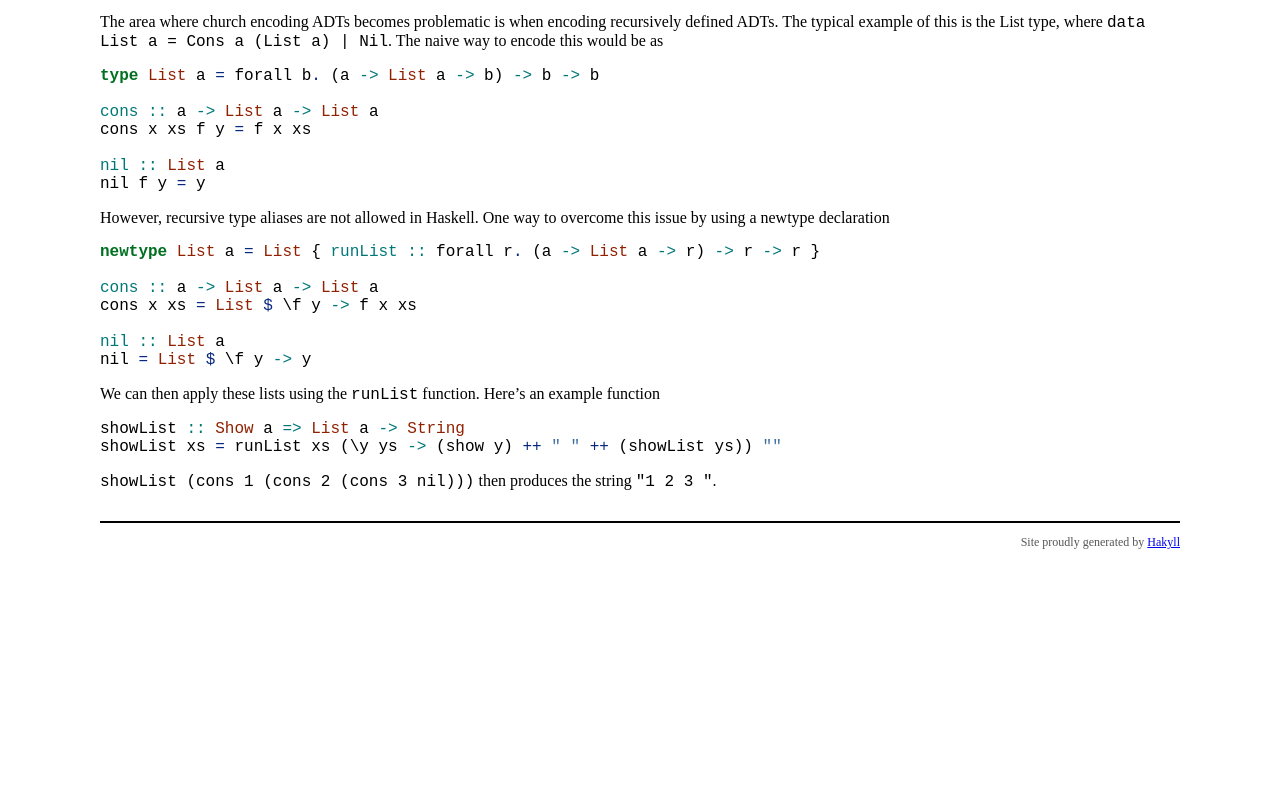
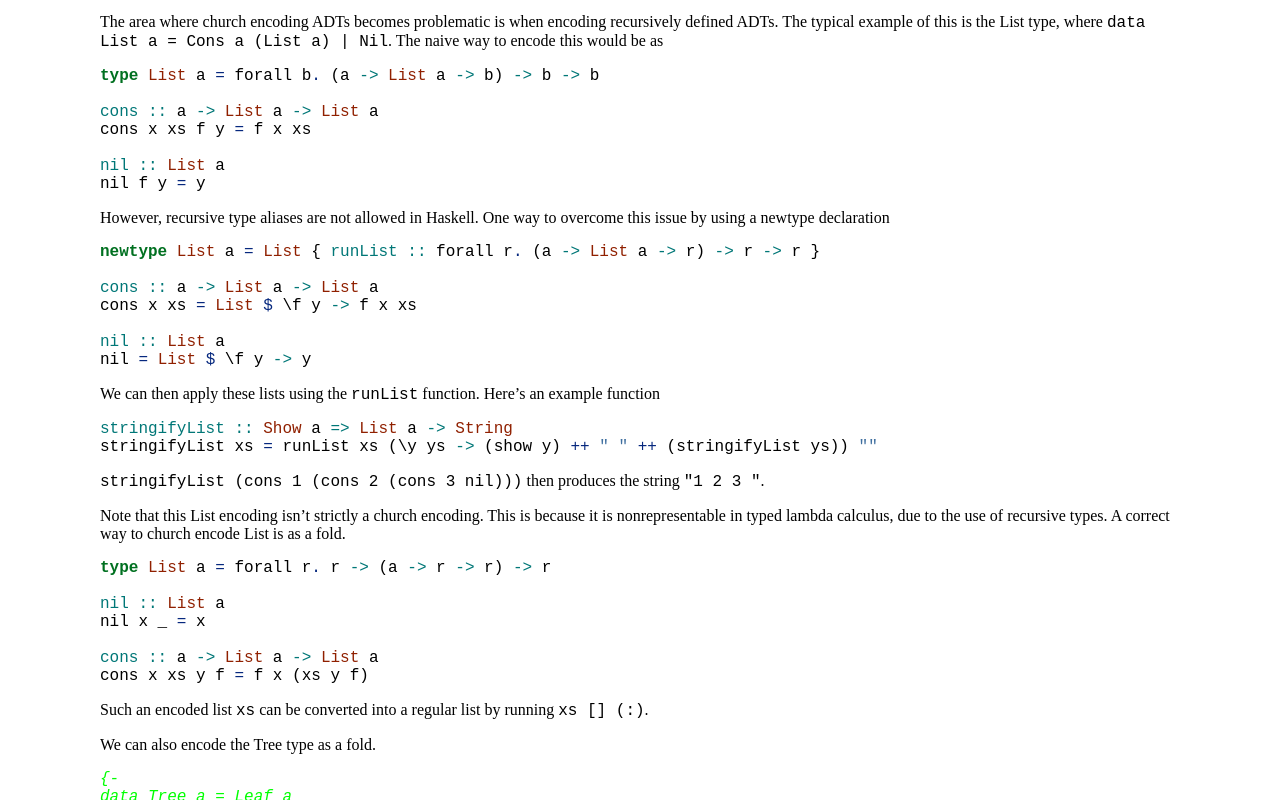
Before and after one commit to lambda-11235/lambda-11235.github.io, a plain HTML site: page posts/2016-06-17-church-encode-adts.html in a window 1280 px wide. Shown: the part 2000-2800 px from the top of the page. Before the commit the page ends 2567 px from the top, so only its background shows below. Drawn offline with Linux system fonts and the light colour scheme.

Commit message:
Updated church post.

```diff
--- a/posts/2016-06-17-church-encode-adts.html
+++ b/posts/2016-06-17-church-encode-adts.html
@@ -47,7 +47,7 @@ foo trpl <span class="fu">=</span> trpl (\x y z <span class="ot">-&gt;</span> <s
 <p>can be directly translated to the ADT version as</p>
 <div class="sourceCode"><pre class="sourceCode haskell"><code class="sourceCode haskell"><span class="ot">foo ::</span> <span class="dt">Triple</span> a b c <span class="ot">-&gt;</span> <span class="fu">...</span>
 foo trpl<span class="fu">@</span>(<span class="dt">Triple</span> x y z) <span class="fu">=</span> <span class="fu">...</span></code></pre></div>
-<p>This relation to pattern matching is more interesting for types that are both sum and product types, but first lets discuss pure sum types. The simplest example is a boolean value <code>data Bool = False | True</code>. This can be encoded as a function that takes multiple argument and chooses between them.</p>
+<p>This relation to pattern matching is more interesting for types that containt both sums and products, but first lets discuss pure sums. The simplest example is a boolean value <code>data Bool = False | True</code>. This can be encoded as a function that takes multiple argument and chooses between them.</p>
 <div class="sourceCode"><pre class="sourceCode haskell"><code class="sourceCode haskell"><span class="kw">type</span> <span class="dt">Bool</span> <span class="fu">=</span> forall r<span class="fu">.</span> r <span class="ot">-&gt;</span> r <span class="ot">-&gt;</span> r
 
 <span class="ot">false ::</span> <span class="dt">Bool</span>
@@ -63,7 +63,7 @@ foo <span class="dt">True</span> <span class="fu">=</span> baz</code></pre></div
 <div class="sourceCode"><pre class="sourceCode haskell"><code class="sourceCode haskell"><span class="ot">foo ::</span> <span class="dt">Bool</span> <span class="ot">-&gt;</span> <span class="fu">...</span>
 foo b <span class="fu">=</span> b bar baz</code></pre></div>
 <p>This shows that the choice encoded into the function representation is directly related to the choice made in pattern matching.</p>
-<p>A more interesting case is when we have a type of sums of product. The typical example would be the Either type. These cases can be encoded as a function that takes multiple functions as arguments, and selectively applies it contained values to these functions. The encoding of Either is thus</p>
+<p>A more interesting case is when we have a of the two previous cases. The typical example would be the Either type. These cases can be encoded as a function that takes multiple functions as arguments, and selectively applies its contained values to those functions. The encoding of Either is thus</p>
 <div class="sourceCode"><pre class="sourceCode haskell"><code class="sourceCode haskell"><span class="kw">type</span> <span class="dt">Either</span> a b <span class="fu">=</span> forall r<span class="fu">.</span> (a <span class="ot">-&gt;</span> r) <span class="ot">-&gt;</span> (b <span class="ot">-&gt;</span> r) <span class="ot">-&gt;</span> r
 
 <span class="ot">left ::</span> a <span class="ot">-&gt;</span> <span class="dt">Either</span> a b
@@ -118,9 +118,27 @@ cons x xs <span class="fu">=</span> <span class="dt">List</span> <span class="fu
 <span class="ot">nil ::</span> <span class="dt">List</span> a
 nil <span class="fu">=</span> <span class="dt">List</span> <span class="fu">$</span> \f y <span class="ot">-&gt;</span> y</code></pre></div>
 <p>We can then apply these lists using the <code>runList</code> function. Here’s an example function</p>
-<div class="sourceCode"><pre class="sourceCode haskell"><code class="sourceCode haskell">showList<span class="ot"> ::</span> <span class="dt">Show</span> a <span class="ot">=&gt;</span> <span class="dt">List</span> a <span class="ot">-&gt;</span> <span class="dt">String</span>
-showList xs <span class="fu">=</span> runList xs (\y ys <span class="ot">-&gt;</span> (show y) <span class="fu">++</span> <span class="st">&quot; &quot;</span> <span class="fu">++</span> (showList ys)) <span class="st">&quot;&quot;</span></code></pre></div>
-<p><code>showList (cons 1 (cons 2 (cons 3 nil)))</code> then produces the string <code>&quot;1 2 3 &quot;</code>.</p>
+<div class="sourceCode"><pre class="sourceCode haskell"><code class="sourceCode haskell"><span class="ot">stringifyList ::</span> <span class="dt">Show</span> a <span class="ot">=&gt;</span> <span class="dt">List</span> a <span class="ot">-&gt;</span> <span class="dt">String</span>
+stringifyList xs <span class="fu">=</span> runList xs (\y ys <span class="ot">-&gt;</span> (show y) <span class="fu">++</span> <span class="st">&quot; &quot;</span> <span class="fu">++</span> (stringifyList ys)) <span class="st">&quot;&quot;</span></code></pre></div>
+<p><code>stringifyList (cons 1 (cons 2 (cons 3 nil)))</code> then produces the string <code>&quot;1 2 3 &quot;</code>.</p>
+<p>Note that this List encoding isn’t strictly a church encoding. This is because it is nonrepresentable in typed lambda calculus, due to the use of recursive types. A correct way to church encode List is as a fold.</p>
+<div class="sourceCode"><pre class="sourceCode haskell"><code class="sourceCode haskell"><span class="kw">type</span> <span class="dt">List</span> a <span class="fu">=</span> forall r<span class="fu">.</span> r <span class="ot">-&gt;</span> (a <span class="ot">-&gt;</span> r <span class="ot">-&gt;</span> r) <span class="ot">-&gt;</span> r
+
+<span class="ot">nil ::</span> <span class="dt">List</span> a
+nil x _ <span class="fu">=</span> x
+
+<span class="ot">cons ::</span> a <span class="ot">-&gt;</span> <span class="dt">List</span> a <span class="ot">-&gt;</span> <span class="dt">List</span> a
+cons x xs y f <span class="fu">=</span> f x (xs y f)</code></pre></div>
+<p>Such an encoded list <code>xs</code> can be converted into a regular list by running <code>xs [] (:)</code>.</p>
+<p>We can also encode the Tree type as a fold.</p>
+<div class="sourceCode"><pre class="sourceCode haskell"><code class="sourceCode haskell"><span class="co">{-</span>
+<span class="co">data Tree a = Leaf a</span>
+<span class="co">            | Branch (Tree a) a (Tree a)</span>
+<span class="co">-}</span>
+
+<span class="kw">type</span> <span class="dt">Tree</span> a <span class="fu">=</span> forall r<span class="fu">.</span> (a <span class="ot">-&gt;</span> r) <span class="ot">-&gt;</span> (r <span class="ot">-&gt;</span> a <span class="ot">-&gt;</span> r <span class="ot">-&gt;</span> r) <span class="ot">-&gt;</span> r</code></pre></div>
+<p>An encoded tree <code>t</code> can be converted to an ADT by running <code>t Leaf Branch</code>.</p>
+<p>This shows that a general technique for encoding recursive ADTs is to replace the recursive arguments with the church encoded function’s return type (which is <code>r</code> in the previous examples).</p>
 
         </div>
         <div id="footer">
```
